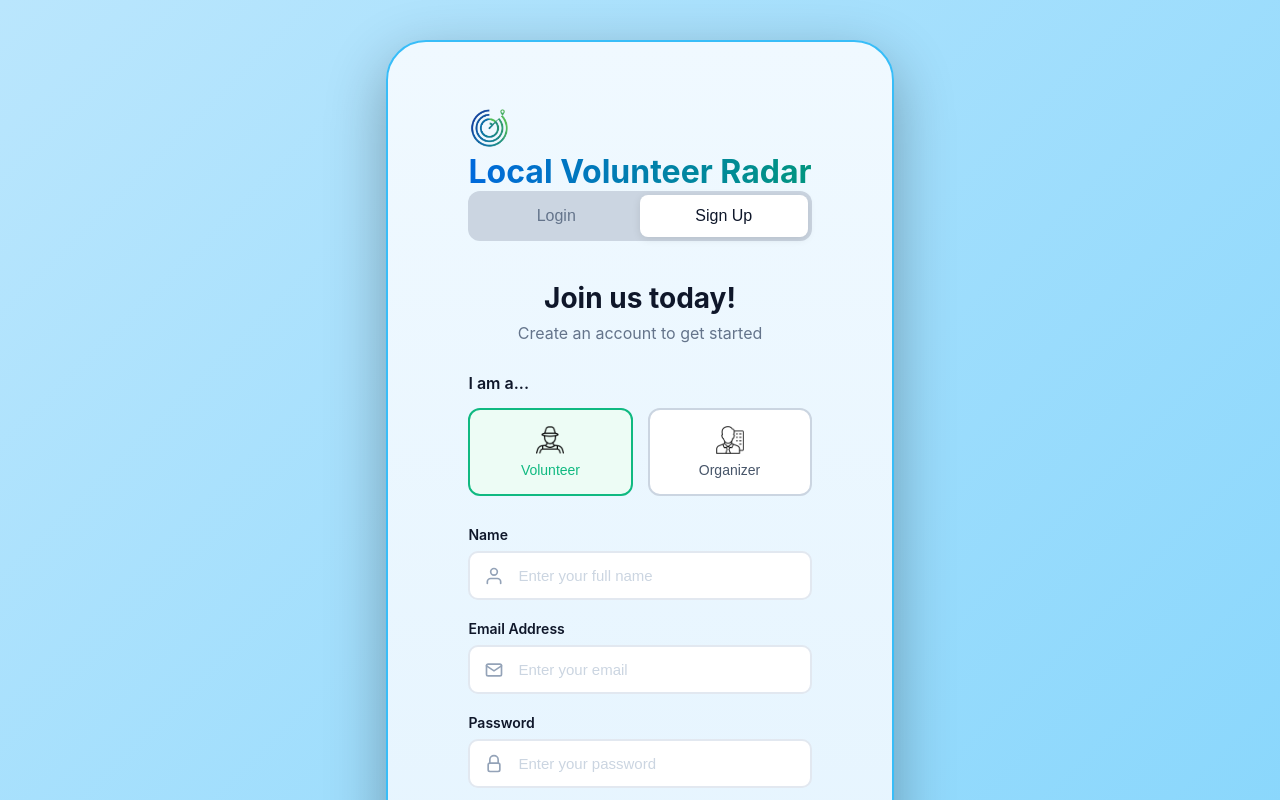
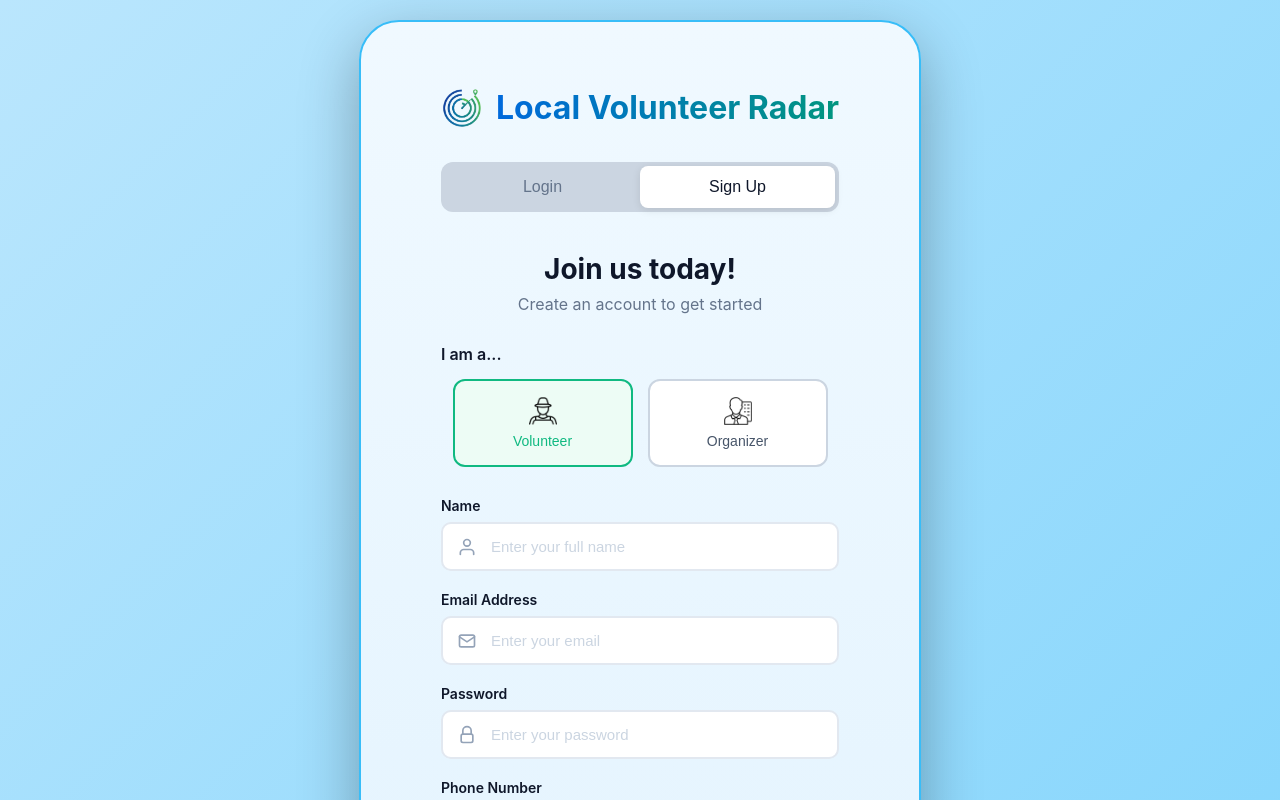
Before and after one commit to ADIB3883/Local-Volunteer-Radar, a React (Vite) app in the folder Local-Volunteer-Radar/Frontend/: page /signup in a window 1280 px wide. Shown: the top 800 px of the page. Built offline with nearby package versions, Linux system fonts and the light colour scheme.

Commit message:
Shihab er login sighup fixed

```diff
--- a/Local-Volunteer-Radar/Frontend/src/components/SignUp.jsx
+++ b/Local-Volunteer-Radar/Frontend/src/components/SignUp.jsx
@@ -80,10 +80,10 @@ const SignUp = () => {
             <div className="signup-card">
                 {/* Logo and Title */}
                 <div className="SIGNUPheader">
-                    <div className="logo">
+                    <div className="SIGNUPlogo">
                         <img src={logoImage} alt="Local Volunteer Radar Logo" />
                     </div>
-                    <h1 className="title">
+                    <h1 className="SIGNUPtitle">
                         <span className="title-local">Local Volunteer</span>
                         <span className="title-radar"> Radar</span>
                     </h1>
--- a/Local-Volunteer-Radar/Frontend/src/index.css
+++ b/Local-Volunteer-Radar/Frontend/src/index.css
@@ -21,5 +21,5 @@ body {
   display: flex;
   align-items: center;
   justify-content: center;
-  padding: 20px;
+  padding: 0;
 }
--- a/Local-Volunteer-Radar/Frontend/src/styles/HomePage.css
+++ b/Local-Volunteer-Radar/Frontend/src/styles/HomePage.css
@@ -8,12 +8,13 @@
 }
 
 .homepage {
-    min-height: 90vh;
+    min-height: 100vh;
     font-family: 'Montserrat', -apple-system, BlinkMacSystemFont, 'Segoe UI', 'Roboto', 'Oxygen', 'Ubuntu', 'Cantarell', sans-serif;
 }
 
 .main-content {
     background: linear-gradient(111.75deg, rgba(0, 77, 221, 0.38) 4.51%, rgba(0, 173, 75, 0.14) 97.36%);
+
 }
 
 .header {
@@ -608,7 +609,6 @@
     background: #111827;
     color: white;
     padding: 3rem 0;
-
 }
 
 .footer-container {
--- a/Local-Volunteer-Radar/Frontend/src/styles/SignUpPage.css
+++ b/Local-Volunteer-Radar/Frontend/src/styles/SignUpPage.css
@@ -1,8 +1,16 @@
 .signup-container {
     width: 100%;
-    max-width: 600px;
+    max-width: 1000px;
+    /*max-width: 1000px;*/
     margin: 0 auto;
     padding: 20px;
+}
+.SIGNUPheader {
+    display: flex;
+    align-items: center;
+    justify-content: center;
+    gap: 15px;
+    margin-bottom: 30px;
 }
 
 .signup-card {
@@ -11,6 +19,22 @@
     padding: 60px 80px;
     box-shadow: 0 20px 60px rgba(0, 0, 0, 0.3);
     border: 2px solid #38bdf8;
+}
+.SIGNUPlogo img {
+    width: 40px;
+    height: 40px;
+    object-fit: contain;
+    margin-top: 6px;
+}
+
+.SIGNUPtitle {
+    font-size: 32px;
+    font-weight: 700;
+    margin: 0;
+    background: linear-gradient(to right, #0069dc, #01957f);
+    -webkit-background-clip: text;
+    -webkit-text-fill-color: transparent;
+    background-clip: text;
 }
 
 .user-type-buttons {
```
